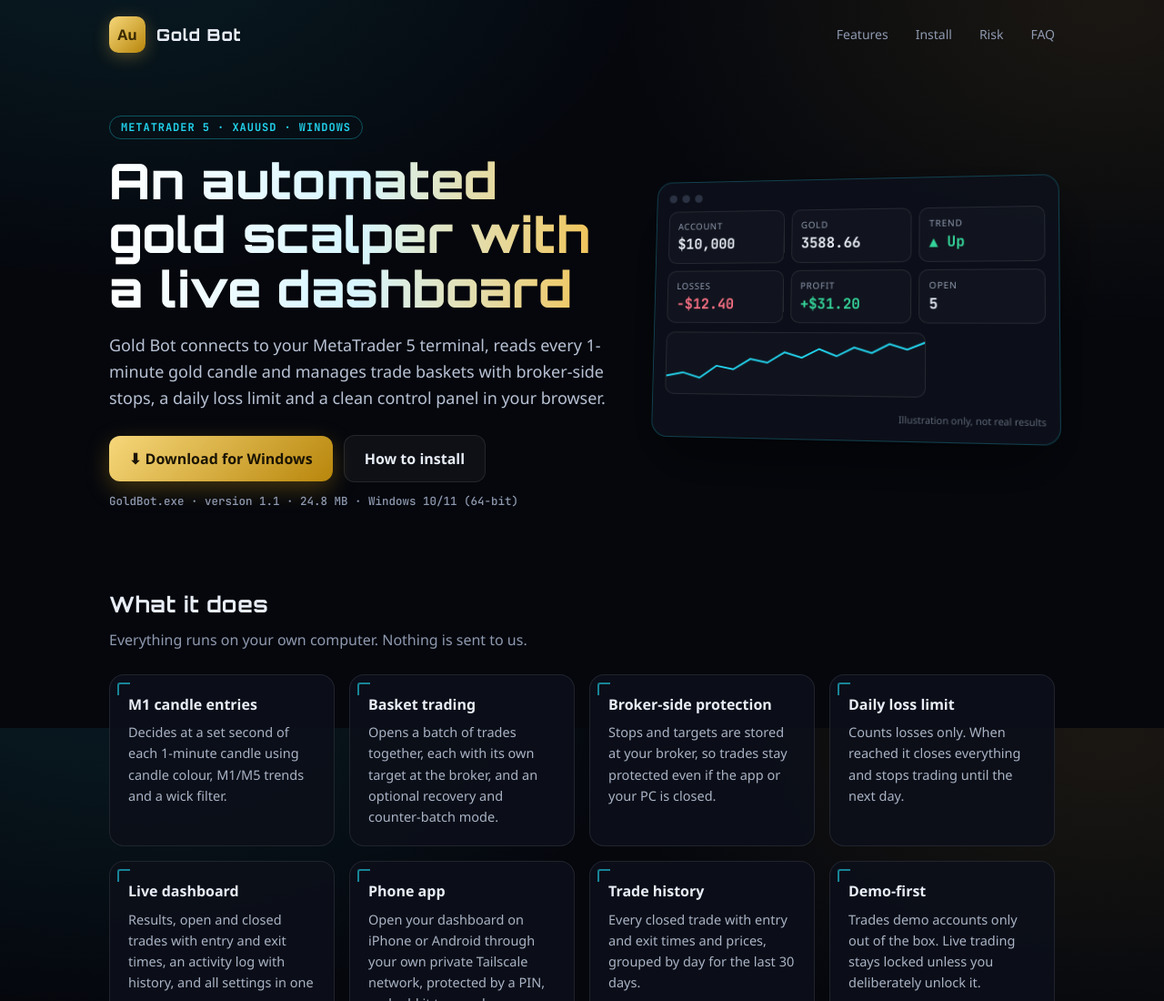
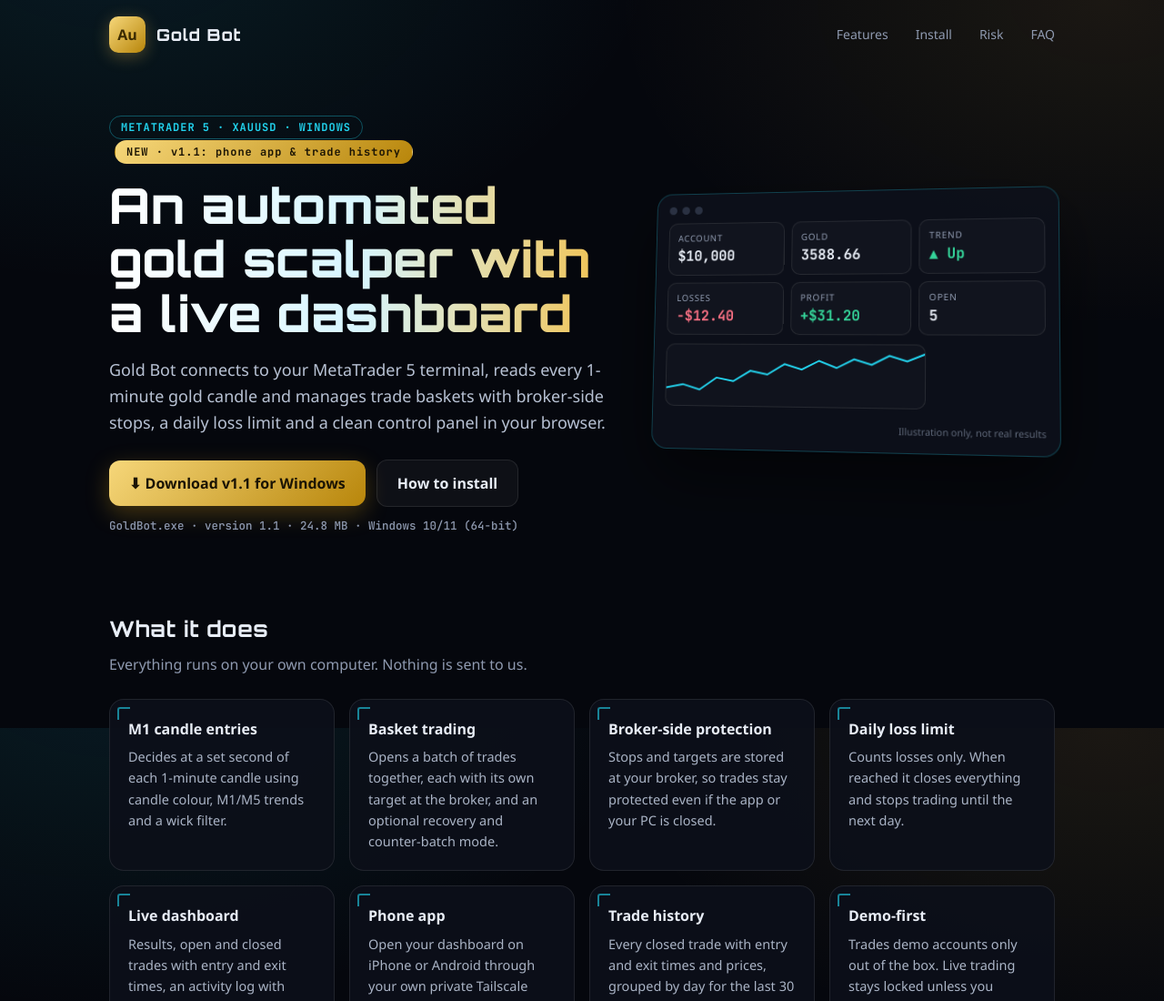
Before and after one commit to sparkgrid-dev/goldbot-mt5, a plain HTML site: page index.html in a window 1280 px wide. Shown: the top 1100 px of the page at 91% size. Drawn offline with Linux system fonts and the light colour scheme.

Commit message:
Website: show v1.1 on the button and a NEW badge

```diff
--- a/index.html
+++ b/index.html
@@ -37,6 +37,7 @@ nav a{color:var(--muted);text-decoration:none;font-size:14px;margin-left:18px}
 nav a:hover{color:var(--ink)}
 
 .hero{display:grid;grid-template-columns:1.1fr .9fr;gap:40px;align-items:center;padding:50px 0 40px}
+.tag.new{color:#1b1404;background:linear-gradient(135deg,#f6d77a,#b8860b);border-color:transparent;text-decoration:none;margin-left:6px}
 .tag{display:inline-block;font:600 12px var(--mono);letter-spacing:.08em;color:var(--cy);border:1px solid rgba(34,211,238,.35);border-radius:99px;padding:4px 12px}
 h1{font-family:Orbitron,var(--ui);font-weight:800;font-size:clamp(34px,5vw,54px);line-height:1.1;margin:16px 0 14px;letter-spacing:.01em;
   background:linear-gradient(90deg,#fff,#d7f6ff 50%,var(--au));-webkit-background-clip:text;background-clip:text;color:transparent}
@@ -96,11 +97,11 @@ footer{padding:30px 0 50px;color:#6b7488;font-size:13px;border-top:1px solid var
 
   <header class="hero">
     <div>
-      <span class="tag">METATRADER 5 · XAUUSD · WINDOWS</span>
+      <span class="tag">METATRADER 5 · XAUUSD · WINDOWS</span> <a class="tag new" href="https://github.com/sparkgrid-dev/goldbot-mt5/releases/tag/v1.1">NEW · v1.1: phone app &amp; trade history</a>
       <h1>An automated gold scalper with a live dashboard</h1>
       <p class="lead">Gold Bot connects to your MetaTrader 5 terminal, reads every 1-minute gold candle and manages trade baskets with broker-side stops, a daily loss limit and a clean control panel in your browser.</p>
       <div class="cta">
-        <a class="btn dl" href="https://github.com/sparkgrid-dev/goldbot-mt5/releases/latest/download/GoldBot.exe">⬇ Download for Windows</a>
+        <a class="btn dl" href="https://github.com/sparkgrid-dev/goldbot-mt5/releases/latest/download/GoldBot.exe">⬇ Download v1.1 for Windows</a>
         <a class="btn ghost" href="#install">How to install</a>
       </div>
       <div class="meta">GoldBot.exe · version 1.1 · 24.8 MB · Windows 10/11 (64-bit)</div>
```
